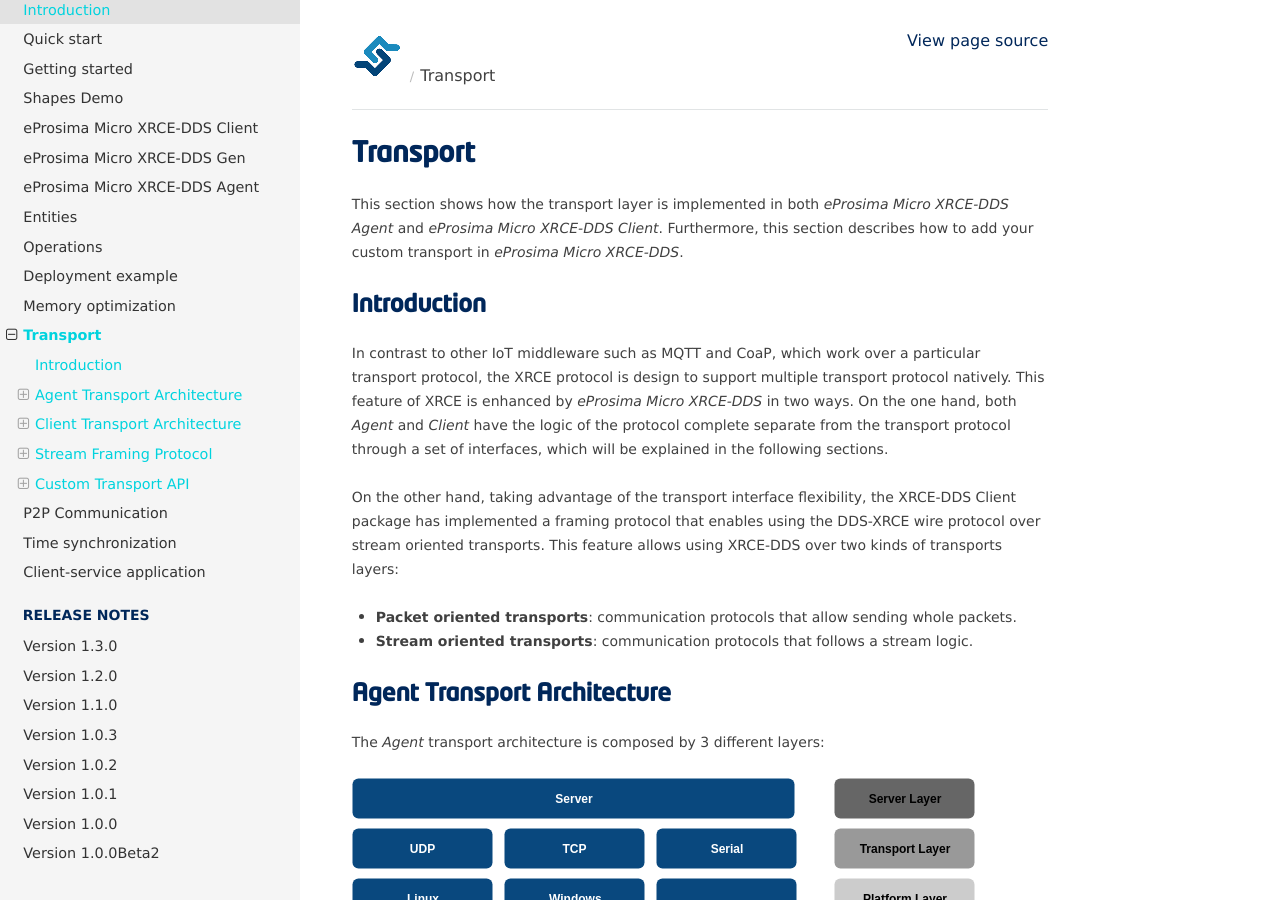
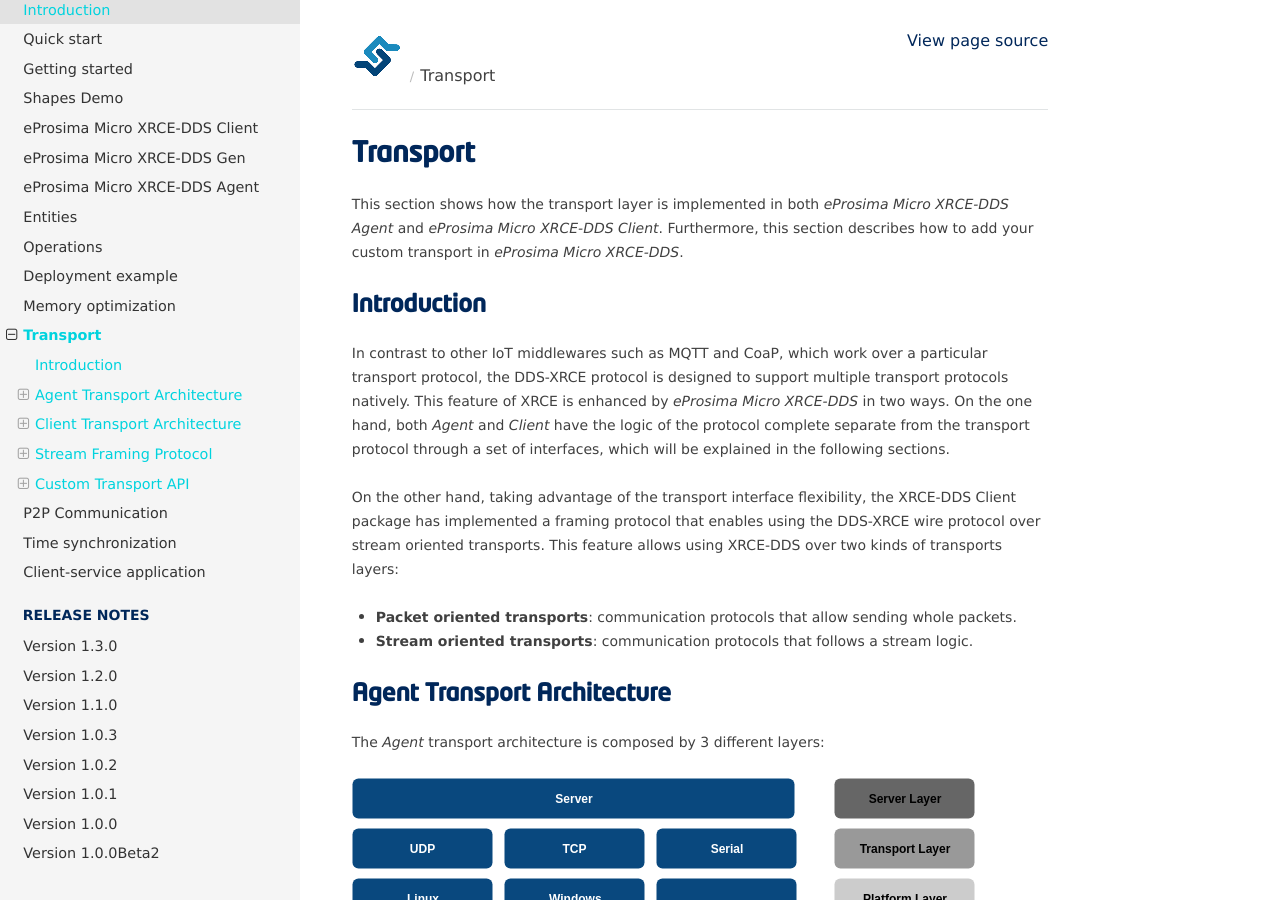
Before and after one commit to eProsima/Micro-XRCE-DDS-docs, a Sphinx documentation site: the page built from docs/transport.rst, in a window 1280 px wide and 900 px high. Built offline with Sphinx 7.4.7 and the Read the Docs theme 2.0.0, drawn with Linux system fonts in a browser that asks for light colours.

Commit message:
Update docs/transport.rst
Co-authored-by: FranFin <58737168+FranFin@users.noreply.github.com>

```diff
--- a/docs/transport.rst
+++ b/docs/transport.rst
@@ -9,7 +9,7 @@
 Introduction
 ------------
 
-In contrast to other IoT middleware such as MQTT and CoaP, which work over a particular transport protocol, the XRCE protocol is design to support multiple transport protocol natively.
+In contrast to other IoT middlewares such as MQTT and CoaP, which work over a particular transport protocol, the DDS-XRCE protocol is designed to support multiple transport protocols natively.
 This feature of XRCE is enhanced by *eProsima Micro XRCE-DDS* in two ways.
 On the one hand, both *Agent* and *Client* have the logic of the protocol complete separate from the transport protocol through a set of interfaces, which will be explained in the following sections.
 
```
